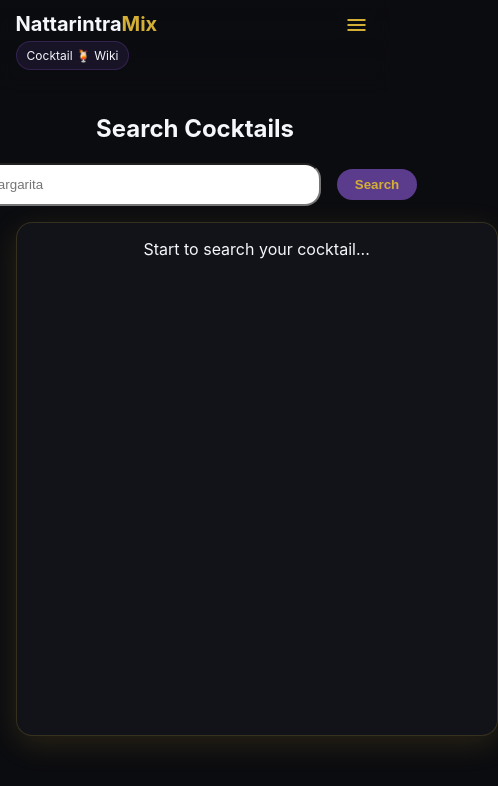
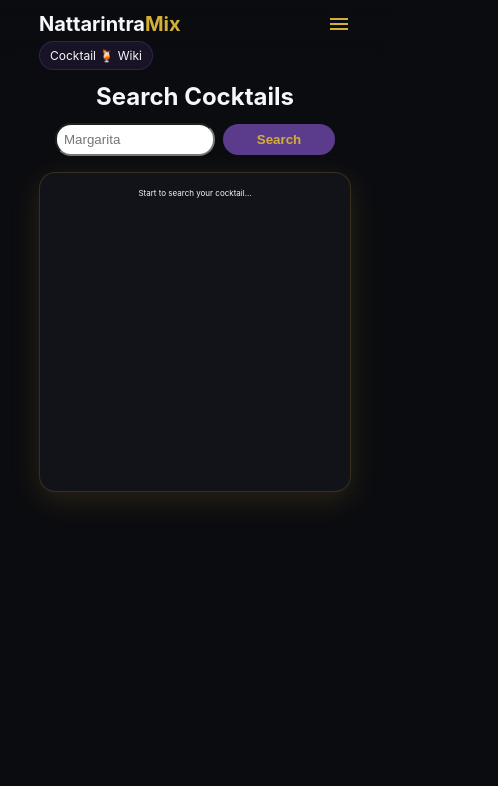
Before and after one commit to Nattarintra/react-thecocktailDB, a React (Vite) app: page /search in a window 390 px wide. Shown: the top 786 px of the page, 498 px wide, since content can reach past the window. Built offline with nearby package versions, Linux system fonts and the light colour scheme.

Commit message:
Add styling

```diff
--- a/src/pages/FavoritesPage.tsx
+++ b/src/pages/FavoritesPage.tsx
@@ -12,26 +12,36 @@ export const FavoritesPage = (): ReactElement => {
 
   return (
     <section id="favorites-page" className="container">
-      <h2 className="center-text">My Favorites</h2>
+      <h2 className="center-text mb">My Favorites</h2>
       <article className="favorite-wrapper ">
-        {favorites.map((item) => (
+        {favorites ? (
+          favorites.map((item) => (
             <div key={item.id} className="card favorite-card">
               <Thumbnail url={item.thumbnail} alt={item.name} />
-            <div className="favorite__inner center-flex">
+              <div className="favorite__inner center-flex text-size">
                 <p>{item.name}</p>
-              <Link to={`/cocktailinfo/${item.id}`} className="btn btn--ghost">
+                <Link
+                  to={`/cocktailinfo/${item.id}`}
+                  className="btn btn--ghost"
+                >
                   see more
                 </Link>
                 <span
                   className="material-symbols-outlined"
-                style={{ fontVariationSettings: `"FILL" 1`, cursor: "pointer" }}
+                  style={{
+                    fontVariationSettings: `"FILL" 1`,
+                    cursor: "pointer",
+                  }}
                   onClick={() => handleRemove(item.id)}
                 >
                   favorite
                 </span>
               </div>
             </div>
-        ))}
+          ))
+        ) : (
+          <p className="center-text mt mb">You have no favorite items yet...</p>
+        )}
       </article>
     </section>
   );
--- a/src/pages/SearchPage.tsx
+++ b/src/pages/SearchPage.tsx
@@ -53,7 +53,11 @@ export const SearchPage = (): ReactElement => {
     if (isLoading) return <p className="center-text">Loading...</p>;
 
     if (!s)
-      return <p className="center-text">Start to search your cocktail...</p>;
+      return (
+        <p className="center-text text-size">
+          Start to search your cocktail...
+        </p>
+      );
 
     if (results.length === 0)
       return <p className="center-text">No cocktails found for “{s}”.</p>;
@@ -63,19 +67,21 @@ export const SearchPage = (): ReactElement => {
 
   const renderCurrentItems = () => {
     return (
-      <ul>
+      <div className="search-list">
         {currentItems ? (
           currentItems.map((item) => (
-            <Link to={`/cocktailinfo/${item.id}`} key={item.id}>
-              <li>
-                <h4>{item.name}</h4>
-              </li>
+            <Link
+              to={`/cocktailinfo/${item.id}`}
+              key={item.id}
+              className="link"
+            >
+              {item.name}
             </Link>
           ))
         ) : (
           <p className="center-text"> Loading...</p>
         )}
-      </ul>
+      </div>
     );
   };
 
--- a/src/styles/base.css
+++ b/src/styles/base.css
@@ -1,5 +1,9 @@
 @import url("https://fonts.googleapis.com/css2?family=PT+Sans:ital,wght@0,400;0,700;1,400;1,700&family=Roboto:ital,wght@0,100..900;1,100..900&display=swap");
-
+* {
+  margin: 0;
+  padding: 0;
+  box-sizing: border-box;
+}
 :root {
   --color-bg: #0b0c10;
   --color-surface: #121319;
@@ -109,3 +113,32 @@ img {
   padding: 12px;
   border-radius: var(--radius);
 }
+
+.mt,
+.mb {
+  margin: 0.83rem 0;
+}
+
+figure img {
+  border-top-left-radius: 15px;
+  border-top-right-radius: 15px;
+}
+.text-size {
+  font-size: 1rem;
+}
+/* === Mobile (≤425px) === */
+@media (max-width: 425px) {
+  .container {
+    width: 80vw;
+  }
+  .center-flex {
+    gap: 0.5rem;
+  }
+  .form .input {
+    width: 10rem;
+    padding: 7px;
+  }
+  .text-size {
+    font-size: 0.5rem;
+  }
+}
--- a/src/styles/favorites.css
+++ b/src/styles/favorites.css
@@ -19,3 +19,13 @@
   flex-basis: 20rem;
   gap: 1rem;
 }
+/* === Mobile (≤425px) === */
+@media (max-width: 425px) {
+  .favorite__inner.center-flex.text-size {
+    font-size: 0.8rem;
+    padding: 8px;
+  }
+  .favorite__inner.center-flex.text-size .material-symbols-outlined {
+    font-size: 1rem;
+  }
+}
--- a/src/styles/pagination.css
+++ b/src/styles/pagination.css
@@ -16,3 +16,11 @@
   color: var(--color-muted);
   cursor: not-allowed;
 }
+
+/* === Mobile (≤425px) === */
+@media (max-width: 425px) {
+  .btn--pagination .material-symbols-outlined {
+    font-size: 24px;
+    font-variation-settings: "FILL" 0, "opsz" 24;
+  }
+}
--- a/src/styles/search.css
+++ b/src/styles/search.css
@@ -8,4 +8,23 @@
   display: flex;
   flex-direction: column;
   justify-content: space-between;
+  padding: 15px;
 }
+.search-list {
+  font-size: 1rem;
+  display: flex;
+  flex-direction: column;
+  gap: 1rem;
+}
+
+/* === Mobile (≤425px) === */
+@media (max-width: 425px) {
+  .search-wrapper {
+    width: 100%;
+    min-height: 20rem;
+  }
+  .search-list {
+    font-size: 0.8rem;
+    gap: 0.5rem;
+  }
+}
```
Lines whose indentation alone changed are shown as unchanged.
